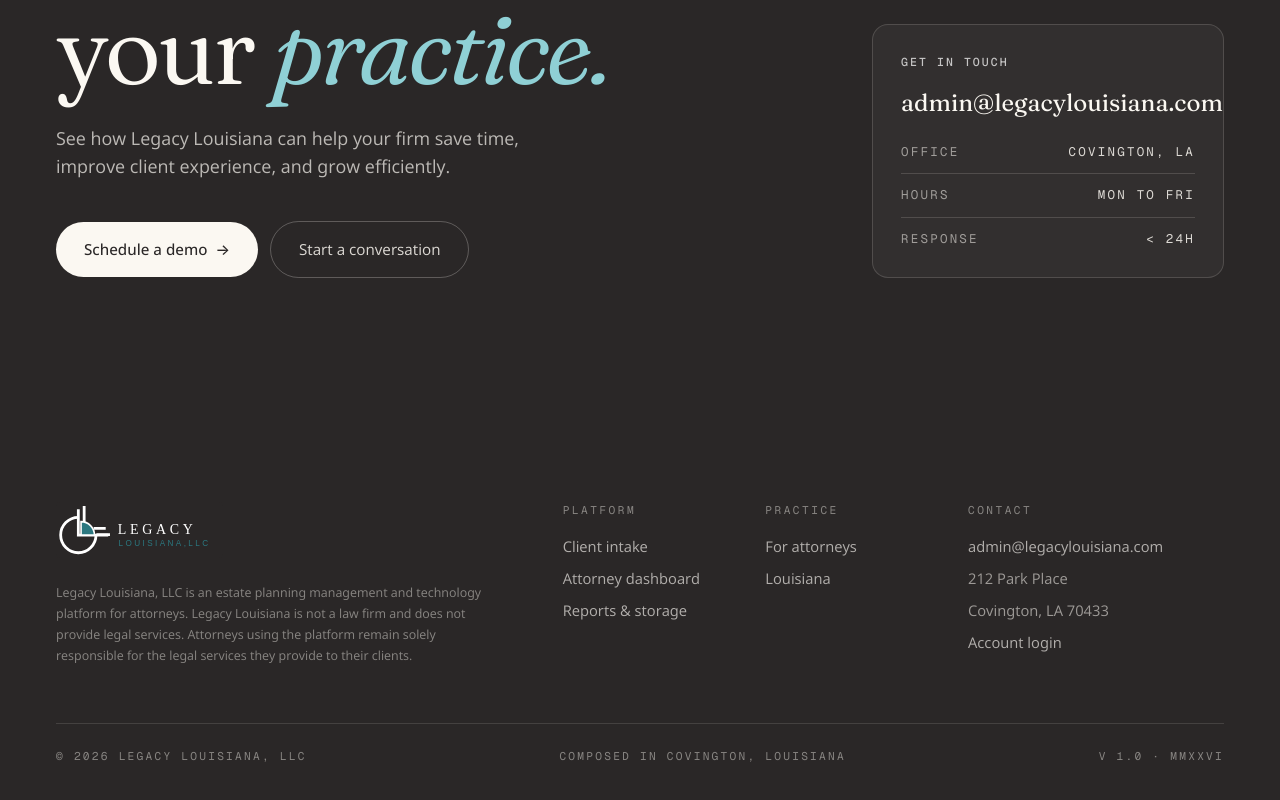
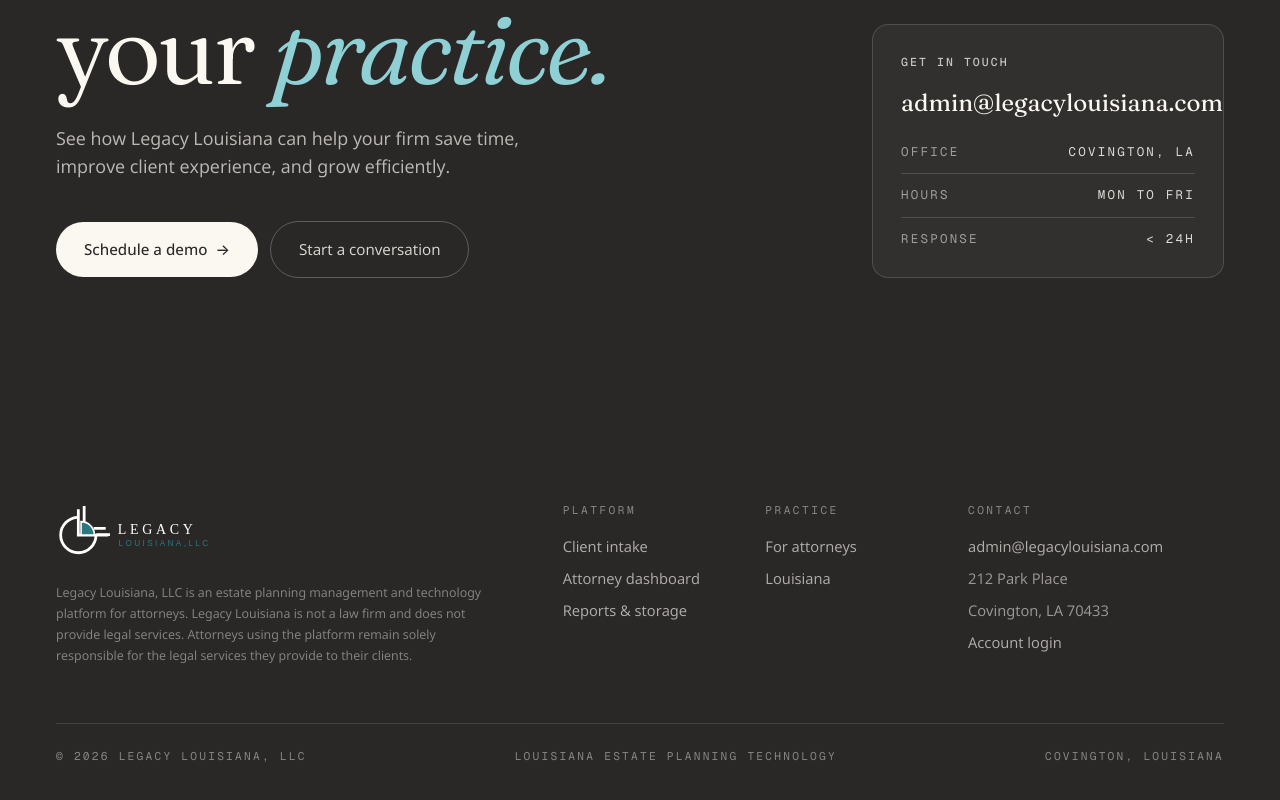
Before and after one commit to gte343v/legacyLandingPage, a React (Vite) app: page / in a window 1280 px wide. Shown: the part 7140-7940 px from the top of the page. Built offline with nearby package versions, Linux system fonts and the light colour scheme.

Commit message:
Refine footer bottom rail

```diff
--- a/src/components/Footer.jsx
+++ b/src/components/Footer.jsx
@@ -55,8 +55,8 @@
 
         <div className="mt-14 flex flex-col items-start justify-between gap-4 border-t border-cream/12 pt-6 font-mono text-[0.7rem] uppercase tracking-[0.2em] text-cream/45 lg:flex-row lg:items-center">
           <span>© 2026 Legacy Louisiana, LLC</span>
-          <span>Composed in Covington, Louisiana</span>
-          <span>v 1.0 · MMXXVI</span>
+          <span>Louisiana estate planning technology</span>
+          <span>Covington, Louisiana</span>
         </div>
       </div>
     </footer>
```
